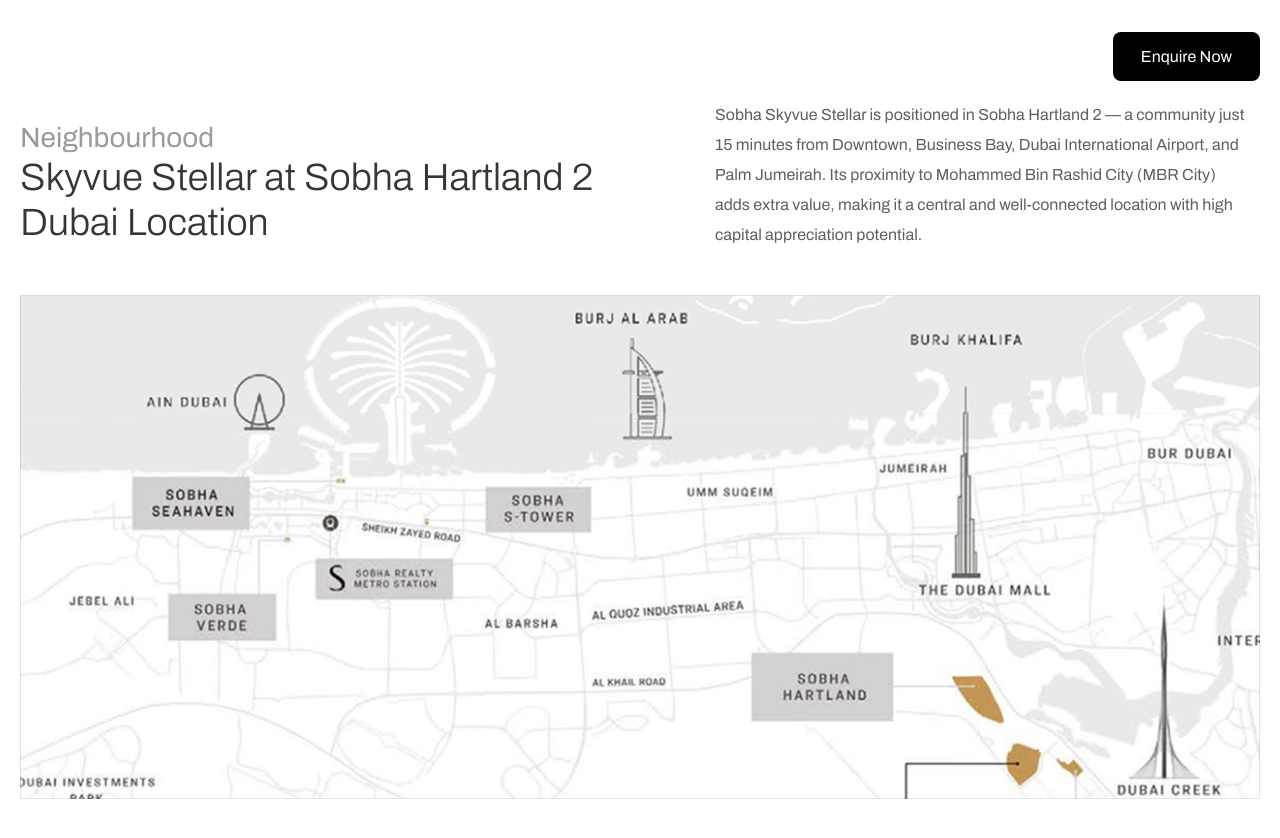
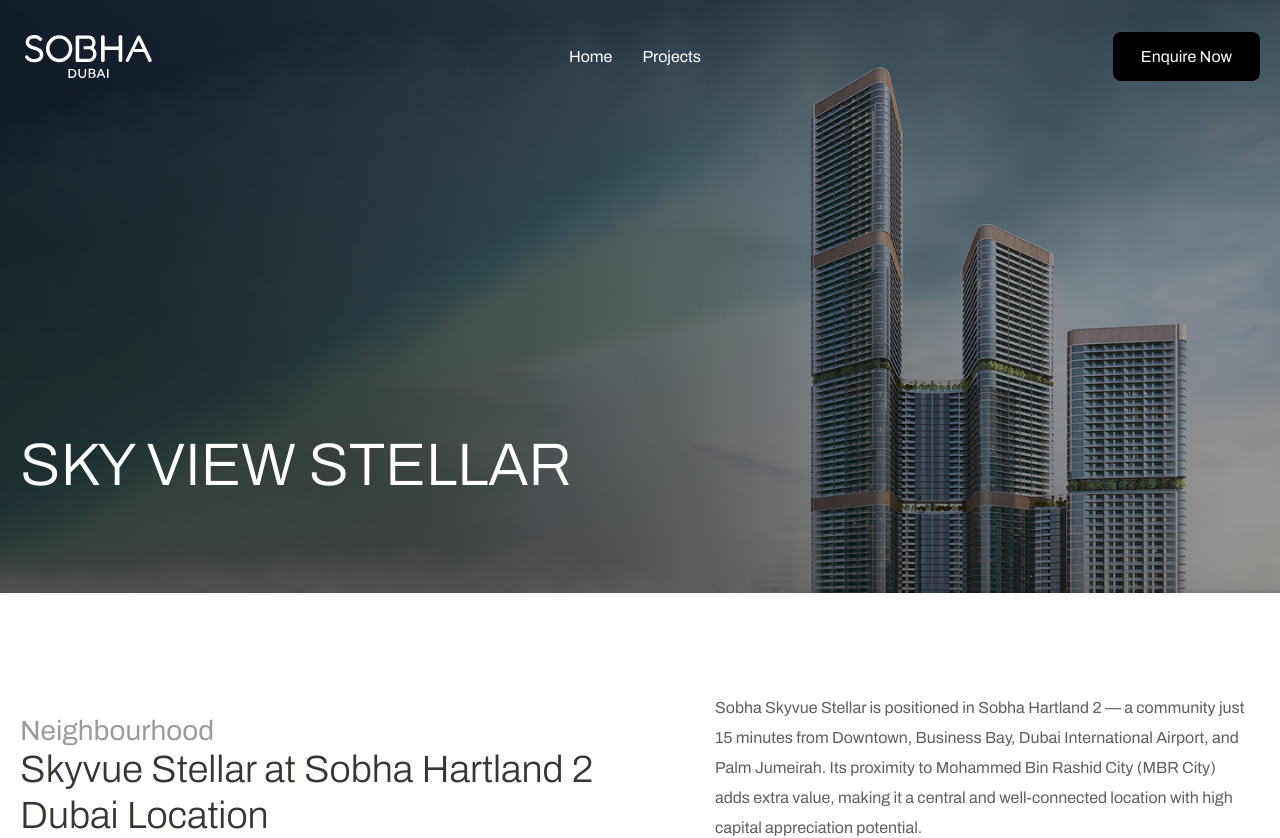
Before and after one commit to aadhil-t/sobha-demo, a Next.js app: page /product in a window 1280 px wide. Shown: the top 838 px of the page. Built offline with nearby package versions, Linux system fonts and the light colour scheme.

Commit message:
sub-banner image and style updated

```diff
--- a/src/app/globals.scss
+++ b/src/app/globals.scss
@@ -11,7 +11,7 @@
 
 /* Your custom SASS variables and styles */
 $primary-color: #1d4ed8;
-$bg-color: black;
+$bg-color: #FFFF;
 
 * {
 	-webkit-box-sizing: border-box;
--- a/src/app/product/page.js
+++ b/src/app/product/page.js
@@ -7,6 +7,7 @@ import "../../styles/_neighbourhood.scss";
 import "../../styles/_additional-info.scss";
 import "../../styles/_nearbtlocation.scss"
 import "../../styles/_hurtland.scss"
+import "../../styles/_sub-banner.scss"
 import FaqSection from "../components/faqSec";
 import EnqSetion from "../components/EnqSec";
 import TopHeadCnt from "../../app/components/Topheadcnt";
@@ -26,9 +27,12 @@ export default function Product() {
     <main>
       {/* Sub Banner Section */}
       <div className="sub-banner-sec">
-        <div className="sub-bnr-outer">
+        <div className="sub-bnr-img">
+            <img src="/assets/product/sub-bnr.png" alt="Skyvue Stellar at Sobha Hartland 2 Dubai"/>
           <div className="container">
-            <div></div>
+            <div className="sub-bnr-txt">
+              <h1>Sky view stellar</h1>
+            </div>
           </div>
         </div>
       </div>
--- /dev/null
+++ b/src/styles/_sub-banner.scss
@@ -0,0 +1,62 @@
+@import "../styles/variables";
+
+.sub-banner-sec {
+  width: 100%;
+  height: auto;
+  max-height: 667;
+  overflow: hidden;
+
+  .sub-bnr-img {
+    position: relative; // Important for overlay positioning
+    height: 667;
+
+    img {
+      width: 100%;
+      height: 100%;
+      object-fit: cover;
+      object-position: top;
+      display: block;
+    }
+
+    .sub-bnr-txt {
+      position: absolute;
+      top: 0;
+      width: 100%;
+      display: flex;
+      align-items: center; // vertically center
+      justify-content: start; // horizontally center
+      z-index: 2;
+      top: 70%;
+      h1 {
+          font-weight: 300;
+          font-style: Light;
+          line-height: 100px;
+          letter-spacing: 0%;
+          text-transform: uppercase;
+          color: $primary-color;
+    }
+    }
+
+    // Optional: dark overlay for contrast
+    &::after {
+      content: "";
+      position: absolute;
+      top: 0;
+      left: 0;
+      width: 100%;
+      height: 100%;
+      background: rgba(0, 0, 0, 0.4);
+      z-index: 1;
+    }
+  }
+
+  @media (max-width: 768px) {
+    .sub-bnr-img {
+      height: 300px;
+
+      .sub-bnr-txt h1 {
+        font-size: 28px;
+      }
+    }
+  }
+}
```
Also changed, not shown: public/assets/product/sub-bnr.png (added).
